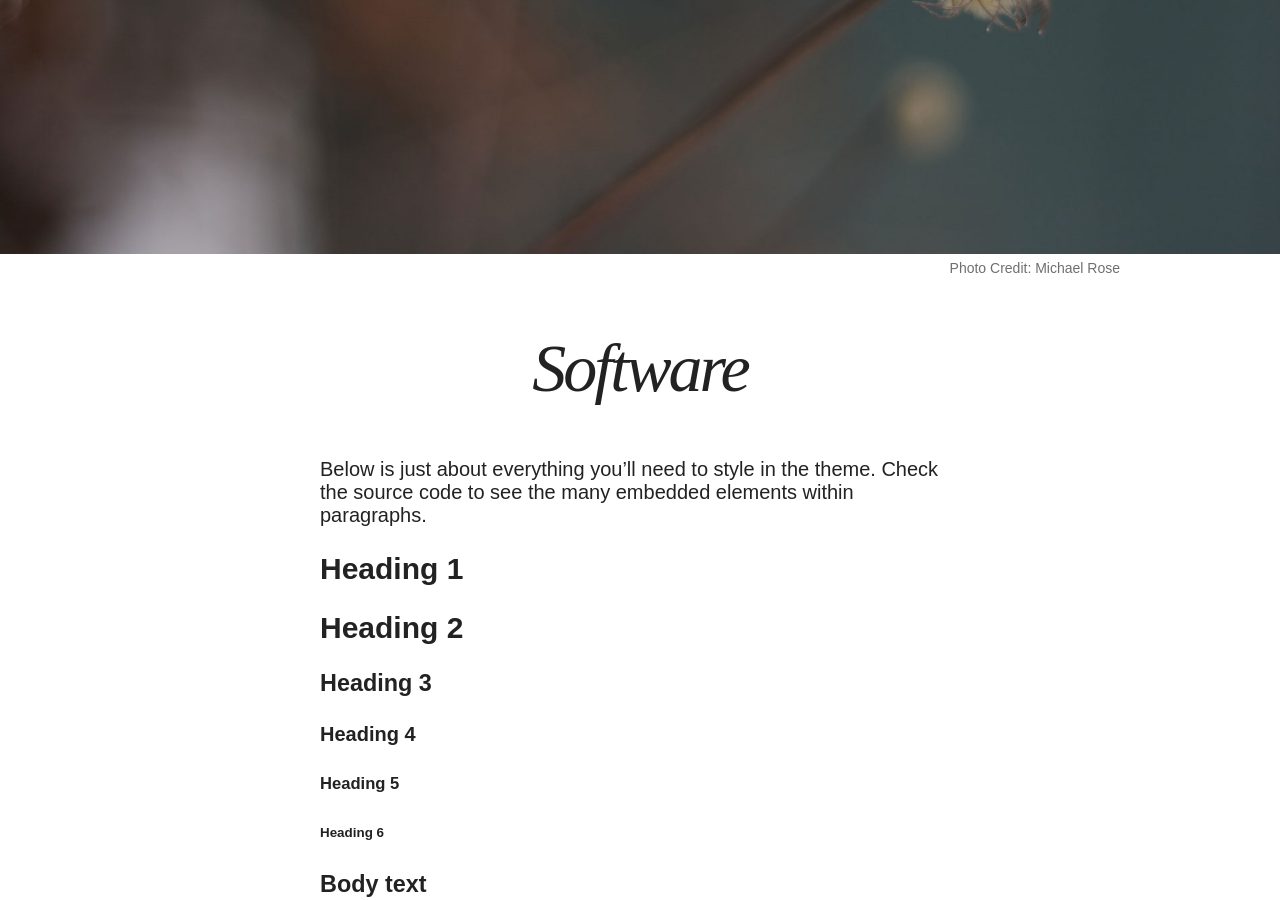
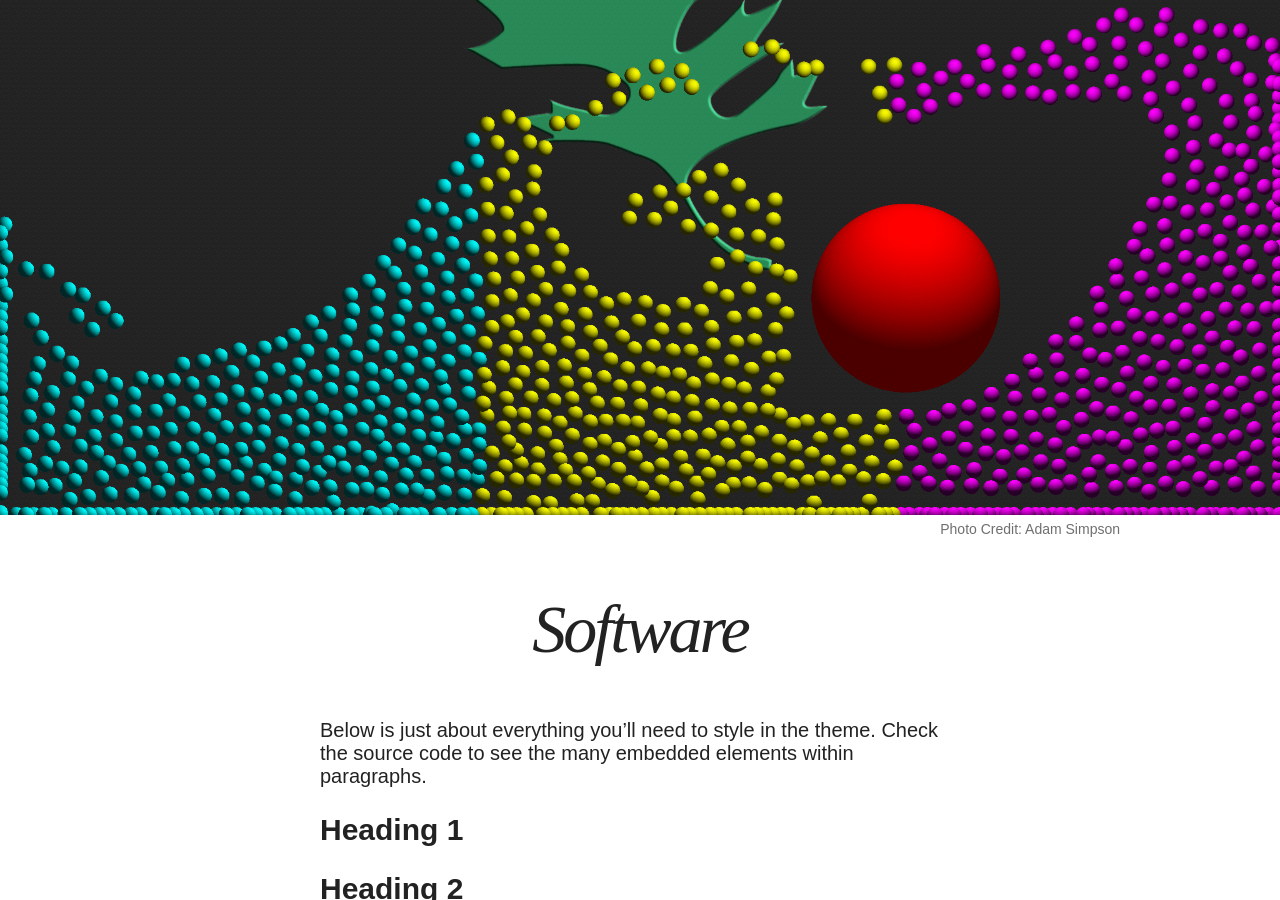
Before and after one commit to TinyTitan/tinytitan.github.io, a Jekyll site: the page built from software.md, in a window 1280 px wide and 900 px high, scrolled down 377 px. Built offline with Jekyll 4.4.1, drawn with Linux system fonts in a browser that asks for light colours; nearby versions of some CDN libraries.

Commit message:
Add SPH Screenshot

```diff
--- a/software.md
+++ b/software.md
@@ -7,9 +7,9 @@
 category: articles
 tags: [sample post]
 image:
-  feature: so-simple-sample-image-1.jpg
-  credit: Michael Rose
-  creditlink: http://mademistakes.com
+  feature: SPH_Screenshot.png
+  credit: Adam Simpson
+  creditlink: http://olcf.ornl.gov
 comments: true
 share: true
 ---
```
Also changed, not shown: images/SPH_Screenshot.png (added).
